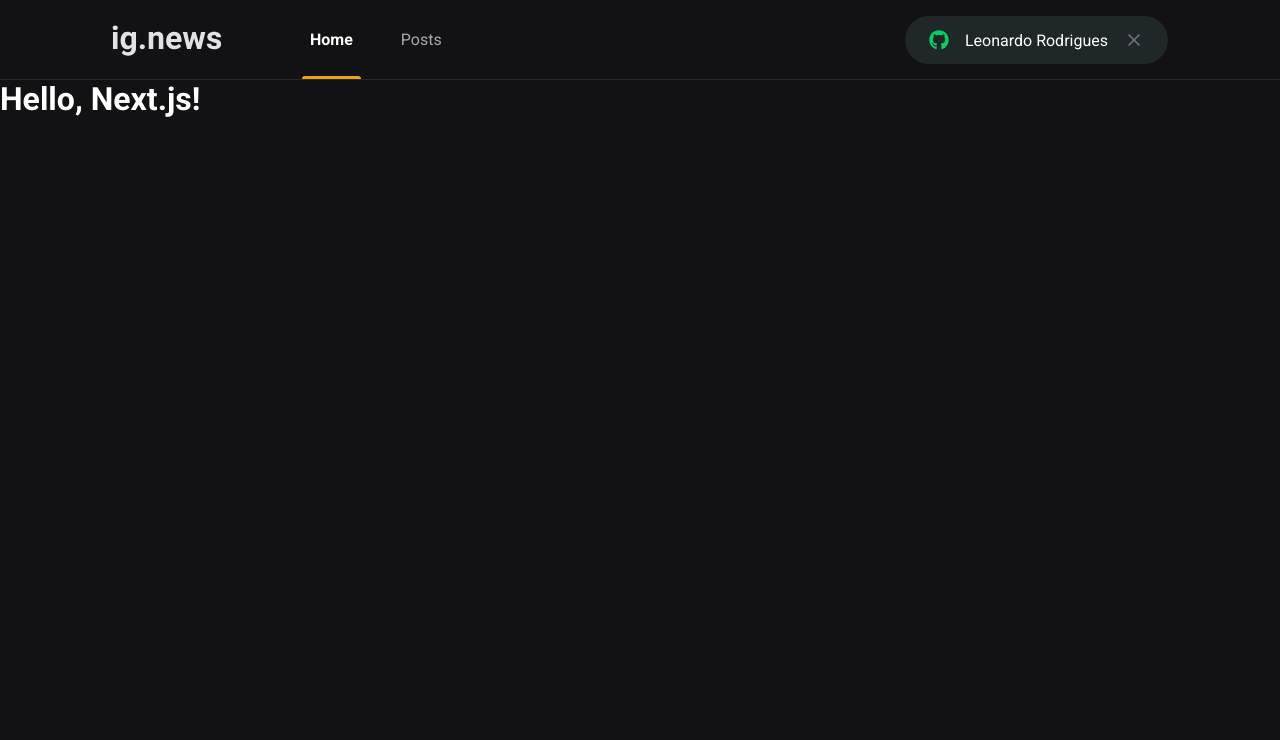
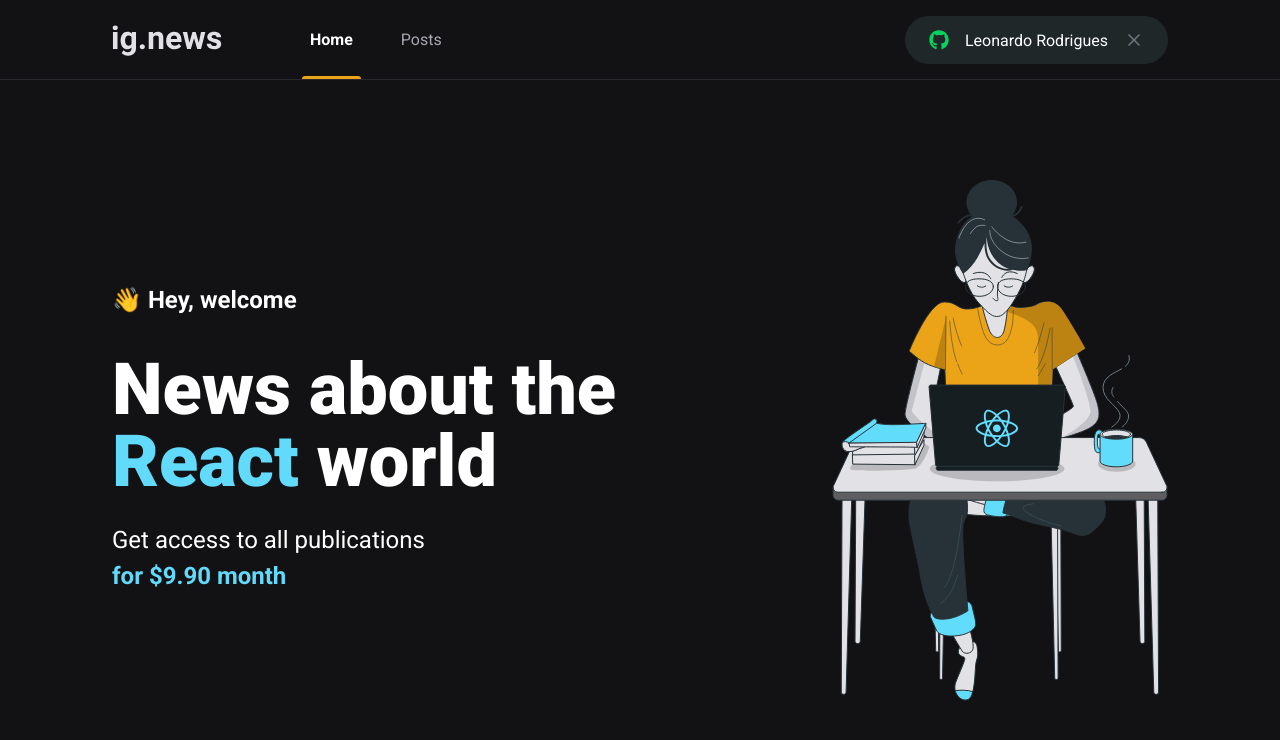
Before and after one commit to ldvndev/ignews, a Next.js app: page / in a window 1280 px wide. Shown: the top 740 px of the page. Built offline with nearby package versions, Linux system fonts and the light colour scheme.

Commit message:
feat: add component home

```diff
--- a/src/components/SignInButton/index.tsx
+++ b/src/components/SignInButton/index.tsx
@@ -1,5 +1,5 @@
-import  { FaGithub } from 'react-icons/fa'
-import { FiX } from 'react-icons/fi'
+import  { FaGithub } from 'react-icons/fa';
+import { FiX } from 'react-icons/fi';
 
 import styles from './styles.module.scss';
 
@@ -24,5 +24,4 @@
       Sign in with Github
     </button>
   )
-
 }
--- /dev/null
+++ b/src/pages/home.module.scss
@@ -0,0 +1,41 @@
+.contentContainer {
+  max-width: 1120px;
+  margin: 0 auto;
+  padding: 0 2rem;
+  height: calc(100vh - 5rem);
+
+  display: flex;
+  align-items: center;
+  justify-content: space-between;
+}
+
+.hero {
+  max-width: 600px;
+
+  > span {
+    font-size: 1.5rem;
+    font-weight: bold;
+  }
+
+  h1 {
+    font-size: 4.5rem;
+    line-height: 4.5rem;
+    font-weight: 900;
+    margin-top: 2.5rem;
+
+    span {
+      color: var(--cyan-500);
+    }
+  }
+
+  p {
+    font-size: 1.5rem;
+    line-height: 2.25rem;
+    margin-top: 1.5rem;
+
+    span {
+      color: var(--cyan-500);
+      font-weight: bold;
+    }
+  }
+}
--- a/src/pages/index.tsx
+++ b/src/pages/index.tsx
@@ -1,15 +1,26 @@
 import Head from 'next/head';
+
+import styles from './home.module.scss';
 
 export default function Page() {
   return (
     <>
       <Head>
-        <title>Início | ig.news</title>
+        <title>Home | ig.news</title>
       </Head>
 
-      <h1>
-        Hello, Next.js!
-      </h1>
+      <main className={styles.contentContainer}>
+        <section className={styles.hero}>
+          <span>👋 Hey, welcome</span>
+          <h1>News about the <span>React</span> world</h1>
+          <p>
+            Get access to all publications <br />
+            <span>for $9.90 month</span>
+          </p>
+        </section>
+
+        <img src="/images/avatar.svg" alt="Girl coding" />
+      </main>
     </>
   );
 }
```
